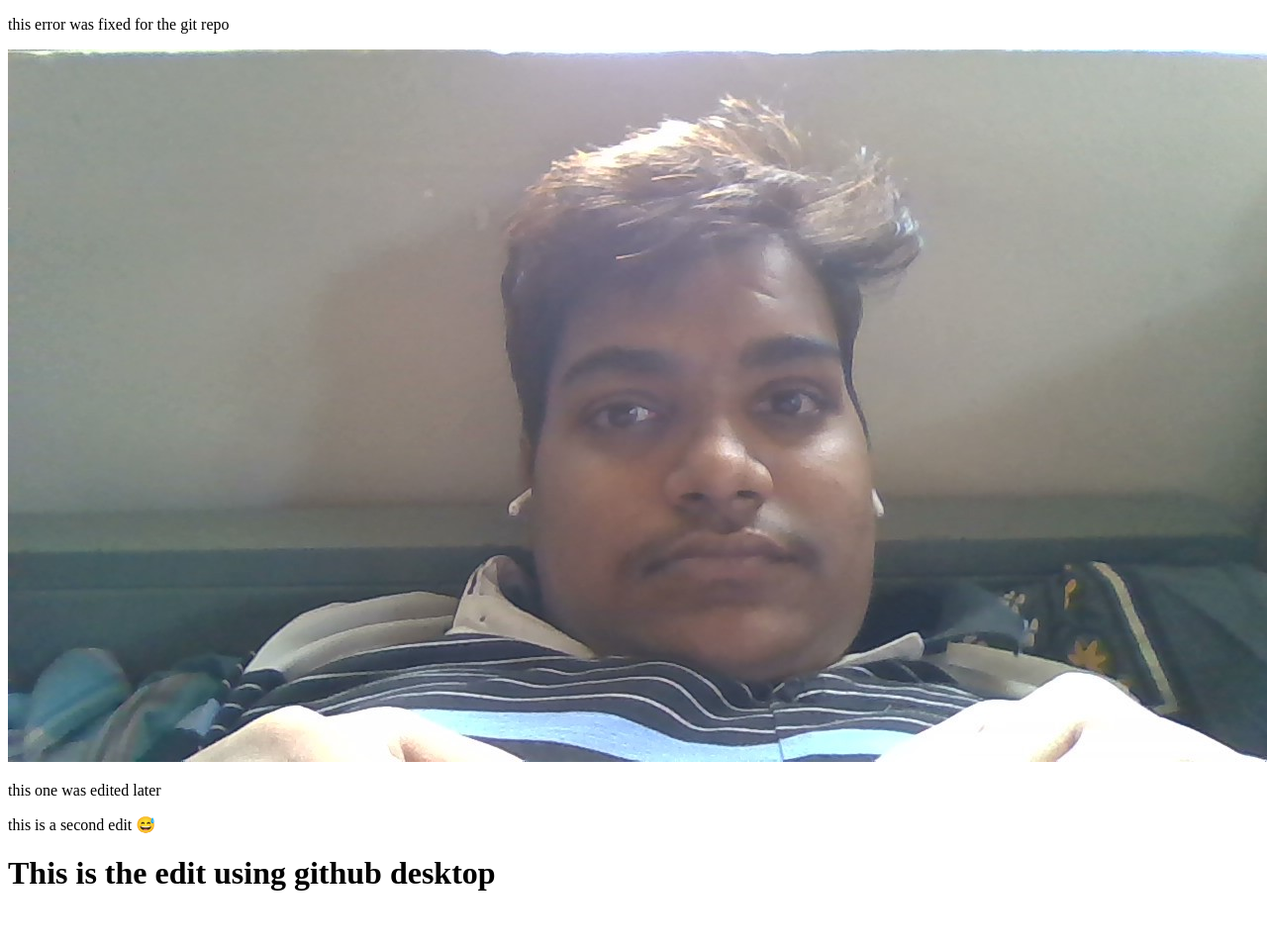
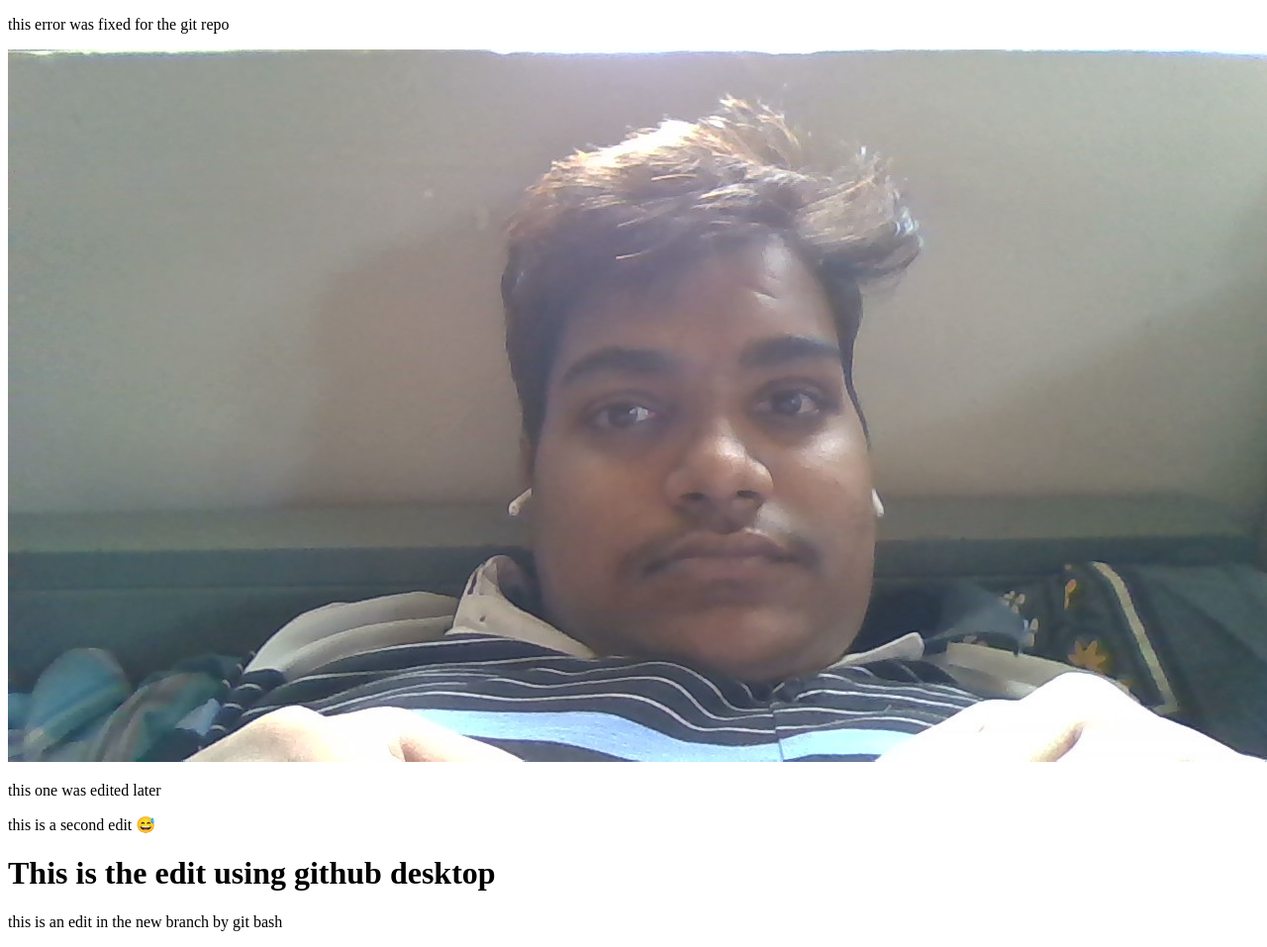
Before and after one commit to Adithya4720/part-time, a plain HTML site: page web/index.html in a window 1280 px wide. Shown: the whole page at 99% size. Before the commit the page ends 923 px from the top, so only its background shows below. Drawn offline with Linux system fonts and the light colour scheme.

Commit message:
Update index.html

```diff
--- a/web/index.html
+++ b/web/index.html
@@ -17,5 +17,6 @@
     <p> this one was edited later</p>
     <p> this is a second edit 😅</p>
     <h1>This is the edit using github desktop</h1>
+    <p> this is an edit in the new branch by git bash</p>
 </body>
 </html>
```
